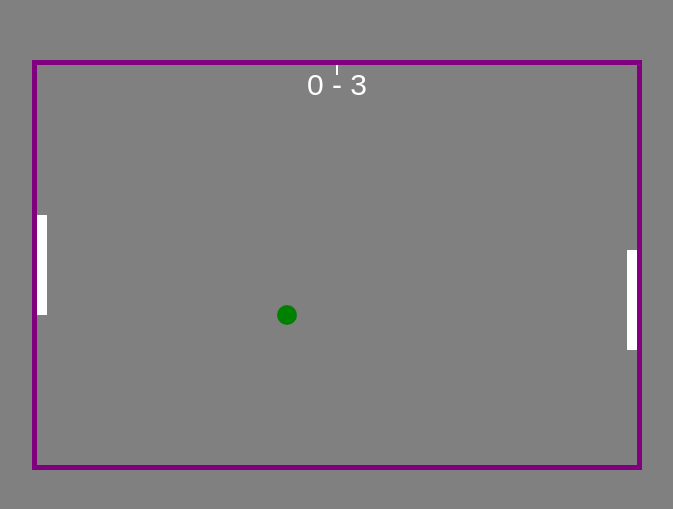
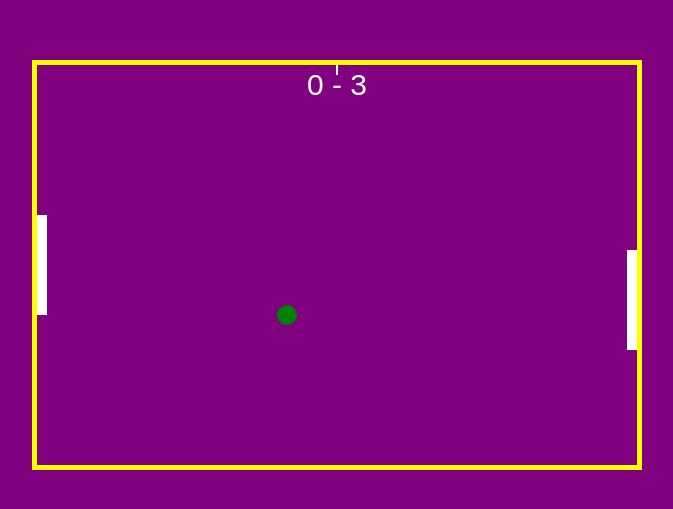
Before and after one commit to RoTSoL03/Pong-Game, a plain HTML site: page index.html in a window 1280 px wide. Shown: the part 135-644 px from the top of the page, without its empty margins (303-976 px from the left). Drawn offline with Linux system fonts and the light colour scheme.

Commit message:
Update index.html

```diff
--- a/index.html
+++ b/index.html
@@ -14,11 +14,11 @@
         }
 
         canvas {
-            border: 5px solid purple;
+            border: 5px solid yellow;
         }
     </style>
 </head>
-<body style="background-color: gray">
+<body style="background-color: purple">
     <canvas id="table" width="600" height="400"></canvas>
     <script src="script.js"></script>
 </body>
```
